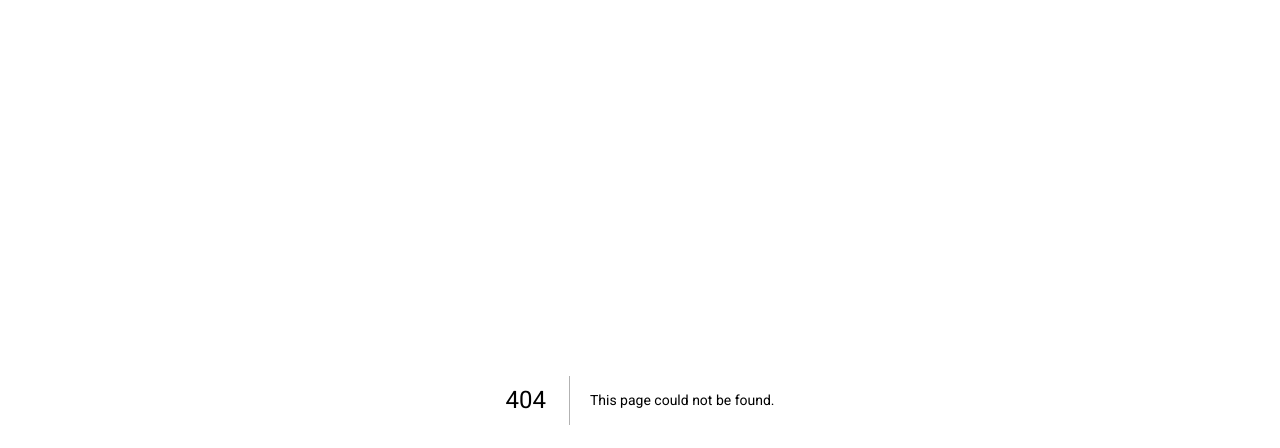
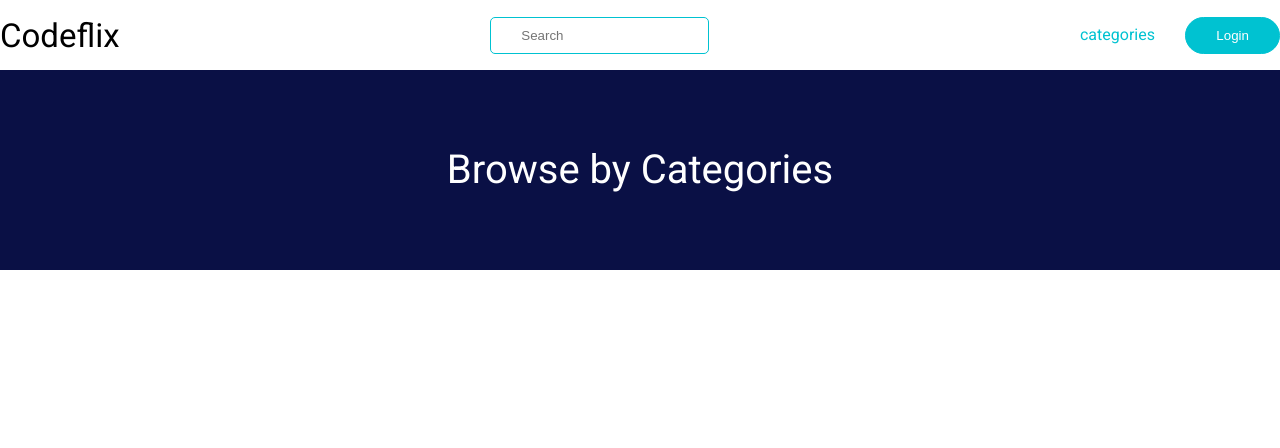
Before and after one commit to javier-arango/codeflix, a Next.js app: page /categories/ai in a window 1280 px wide. Before the commit this address had no page. Shown: the top 448 px of the page. Built offline with nearby package versions, Linux system fonts and the light colour scheme.

Commit message:
Created the category page

```diff
--- /dev/null
+++ b/src/app/(pages)/categories/[category]/page.tsx
@@ -0,0 +1,11 @@
+import NavBar from '@components/NavBar'
+import Title from '@components/Title'
+
+export default function CategoriesPage() {
+  return (
+    <>
+      <NavBar />
+      <Title title={'Browse by Categories'} />
+    </>
+  )
+}
```
